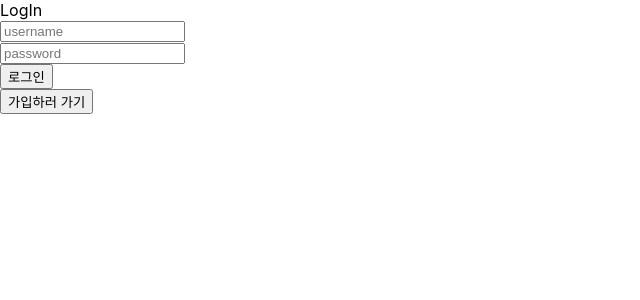
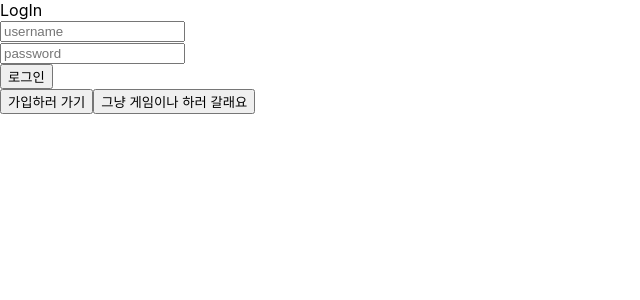
Before and after one commit to MTGVim/ballsort-client, a React (Create React App) app: page / in a window 1280 px wide. Shown: the top 300 px of the page, without its empty margins (0-640 px from the left). Built offline with nearby package versions, Linux system fonts and the light colour scheme; no server answers.

Commit message:
updated README

```diff
--- a/src/components/Login.tsx
+++ b/src/components/Login.tsx
@@ -57,6 +57,9 @@ const Login = () => {
         <button type="submit">로그인</button>
       </form>
       <button onClick={() => navigate('/signup')}>가입하러 가기</button>
+      <button onClick={() => navigate('/ballSort')}>
+        그냥 게임이나 하러 갈래요
+      </button>
       <Spinner {...registerSpinner} />
     </div>
   );
```
Also changed, not shown: 1 other file (tests, documents, lock files or other folders).
